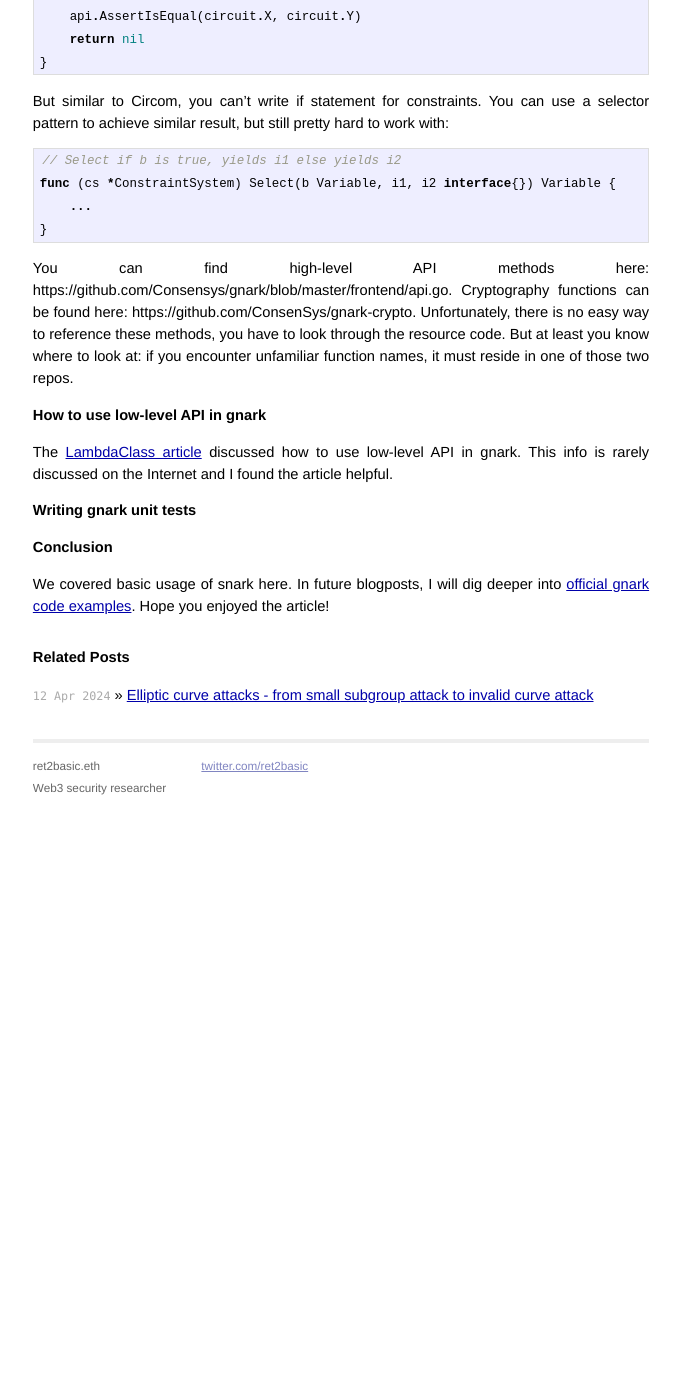
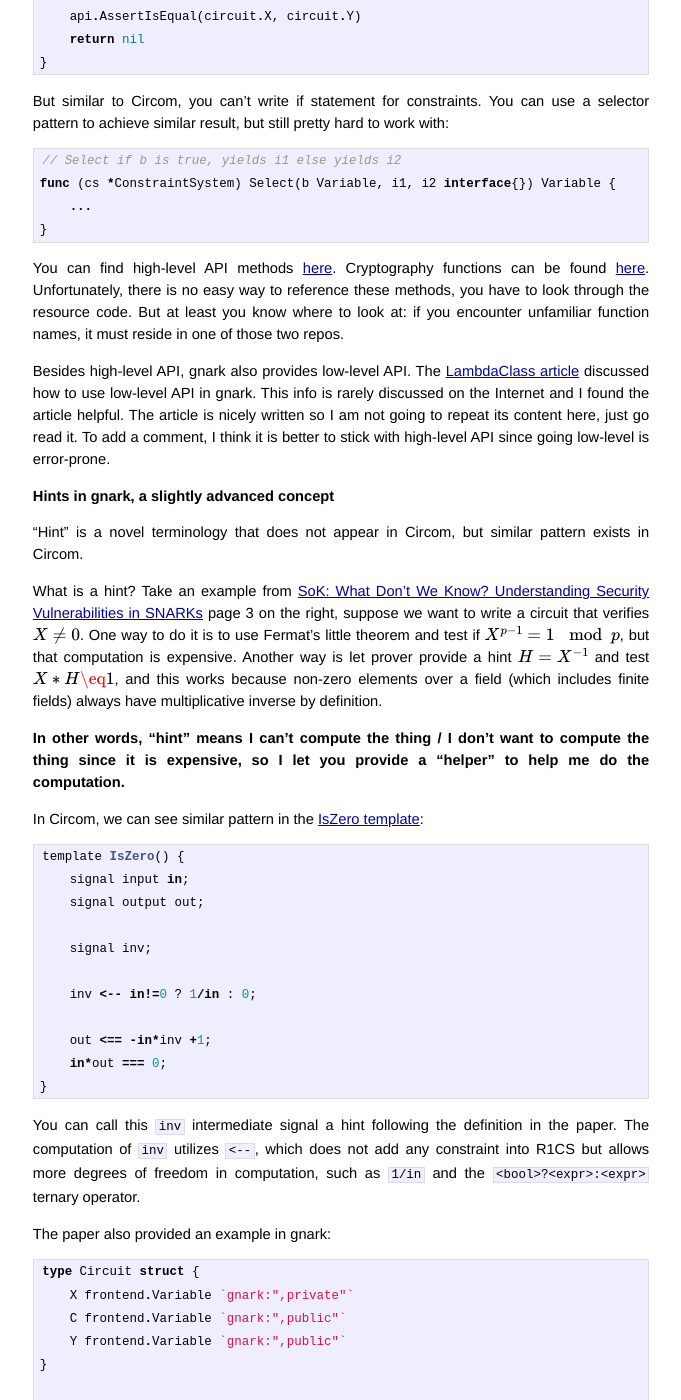
Before and after one commit to ret2basic/ret2basic.github.io, a Jekyll site: the page built from _posts/2024-08-10-gnark-for-circom-coders.md, in a window 1280 px wide and 1400 px high, scrolled down 3705 px. Shown: the whole window, without its empty margins (299-980 px from the left). Built offline with Jekyll 4.4.1, drawn with Linux system fonts in a browser that asks for light colours; formulas are drawn with MathJax 3; before the commit the page ends 4515 px from its top, so only the background shows below that; some of the changed text lies outside the part shown.

Commit message:
gnark article 1 complete

````diff
--- a/_posts/2024-08-10-gnark-for-circom-coders.md
+++ b/_posts/2024-08-10-gnark-for-circom-coders.md
@@ -171,21 +171,76 @@ func (cs *ConstraintSystem) Select(b Variable, i1, i2 interface{}) Variable {
 }
 ```
 
-You can find high-level API methods here: https://github.com/Consensys/gnark/blob/master/frontend/api.go. Cryptography functions can be found here: https://github.com/ConsenSys/gnark-crypto. Unfortunately, there is no easy way to reference these methods, you have to look through the resource code. But at least you know where to look at: if you encounter unfamiliar function names, it must reside in one of those two repos.
+You can find high-level API methods [here](https://github.com/Consensys/gnark/blob/master/frontend/api.go). Cryptography functions can be found [here](https://github.com/ConsenSys/gnark-crypto). Unfortunately, there is no easy way to reference these methods, you have to look through the resource code. But at least you know where to look at: if you encounter unfamiliar function names, it must reside in one of those two repos.
 
-### How to use low-level API in gnark
+Besides high-level API, gnark also provides low-level API. The [LambdaClass article](https://blog.lambdaclass.com/how-to-use-the-consenyss-gnark-zero-knowledge-proof-library-and-disclosure-of-a-ddos-bug/) discussed how to use low-level API in gnark. This info is rarely discussed on the Internet and I found the article helpful. The article is nicely written so I am not going to repeat its content here, just go read it. To add a comment, I think it is better to stick with high-level API since going low-level is error-prone.
 
-The [LambdaClass article](https://blog.lambdaclass.com/how-to-use-the-consenyss-gnark-zero-knowledge-proof-library-and-disclosure-of-a-ddos-bug/) discussed how to use low-level API in gnark. This info is rarely discussed on the Internet and I found the article helpful.
+# Hints in gnark, a slightly advanced concept
 
+"Hint" is a novel terminology that does not appear in Circom, but similar pattern exists in Circom.
 
+What is a hint? Take an example from [SoK: What Don’t We Know? Understanding Security Vulnerabilities in SNARKs](https://arxiv.org/pdf/2402.15293) page 3 on the right, suppose we want to write a circuit that verifies $$X \neq 0$$. One way to do it is to use Fermat's little theorem and test if $$X ^ {p-1} = 1 \mod p$$, but that computation is expensive. Another way is let prover provide a hint $$H = X^{-1}$$ and test $$X * H \eq 1$$, and this works because non-zero elements over a field (which includes finite fields) always have multiplicative inverse by definition.
 
+**In other words, "hint" means I can't compute the thing / I don't want to compute the thing since it is expensive, so I let you provide a "helper" to help me do the computation.**
 
+In Circom, we can see similar pattern in the [IsZero template](https://github.com/iden3/circomlib/blob/cff5ab6288b55ef23602221694a6a38a0239dcc0/circuits/comparators.circom#L24-L34):
 
-# Writing gnark unit tests
+```javascript
+template IsZero() {
+    signal input in;
+    signal output out;
 
+    signal inv;
 
+    inv <-- in!=0 ? 1/in : 0;
 
+    out <== -in*inv +1;
+    in*out === 0;
+}
+```
+
+You can call this `inv` intermediate signal a hint following the definition in the paper. The computation of `inv` utilizes `<--`, which does not add any constraint into R1CS but allows more degrees of freedom in computation, such as `1/in` and the `<bool>?<expr>:<expr>` ternary operator.
+
+The paper also provided an example in gnark:
+
+```go
+type Circuit struct {
+    X frontend.Variable `gnark:",private"`
+    C frontend.Variable `gnark:",public"`
+    Y frontend.Variable `gnark:",public"`
+}
+
+func (circuit *Circuit) Define(api frontend.API) error {
+    outputs := api.Compiler().NewHint(hint.SqrtHint, 1, circuit.X)
+    squareRoot := outputs[0]
+    api.AssertIsEqual(api.Mul(squareRoot, squareRoot), circuit.X)
+    result := api.Mul(squareRoot, circuit.C)
+    api.AssertIsEqual(circuit.Y, result)
+    return nil
+}
+```
+
+In this example, square root of $$X$$ is provided as a hint since computing it in a circuit is tough. The circuit verifies if $$Y = C \cdot sqrt(X)$$. Note that you must add a constraint testing hint variables: `api.AssertIsEqual(api.Mul(squareRoot, squareRoot), circuit.X)`, otherwise it will be an underconstraint bug.
+
+There is also an example in [gnark doc](https://docs.gnark.consensys.io/HowTo/write/hints):
+
+```go
+    var b []frontend.Variable
+    var Σbi frontend.Variable
+    base := 1
+    for i := 0; i < nBits; i++ {
+        b[i] = cs.NewHint(hint.IthBit, a, i)
+        cs.AssertIsBoolean(b[i])
+        Σbi = api.Add(Σbi, api.Mul(b[i], base))
+        base = base << 1
+    }
+    cs.AssertIsEqual(Σbi, a)
+```
+
+This circuit takes ith bit as hint since gnark does not support binary decomposition. The correctness of these hint variables is checked by `Σbi = api.Add(Σbi, api.Mul(b[i], base))`, which computes the weighted sum of all binary digits and compares it to the original decimal value. Without this set of constraints, it will be an underconstraint bug.
+
+**In conclusion, from an engineering persepctive, you can think of compiler hints in gnark as variables computed by a hint functions off-circuit. They are just here to help you do some computation, and they are provided by gnark instead of the prover. And always remember to add constraints to hint variables!!!**
 
 # Conclusion
 
-We covered basic usage of snark here. In future blogposts, I will dig deeper into [official gnark code examples](https://github.com/Consensys/gnark/tree/master/examples). Hope you enjoyed the article!
+We covered basic usage of snark here. In future blogposts, I will dig deeper into [official gnark code examples](https://github.com/Consensys/gnark/tree/master/examples) and how to reproduce gnark bugs. Hope you enjoyed the article!
````
Also changed, not shown: other parts of _posts/2024-08-10-gnark-for-circom-coders.md (+1 -1 lines).
